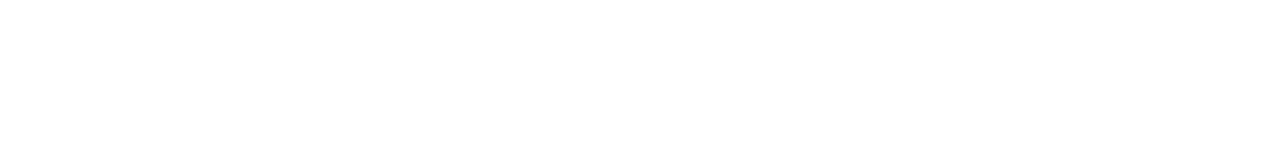
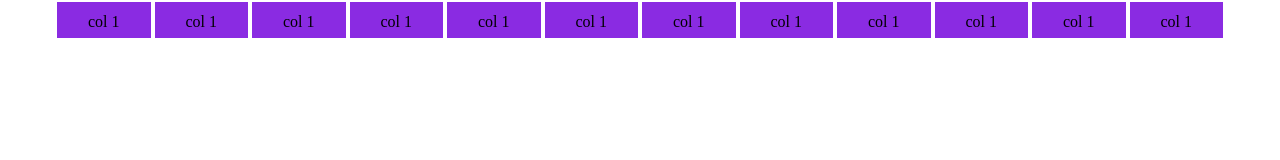
Before and after one commit to Marcosshyguy/html-css-12bool, a plain HTML site: page index.html in a window 1280 px wide. Drawn offline with Linux system fonts and the light colour scheme.

Commit message:
exercise done

```diff
--- a/css/style.css
+++ b/css/style.css
@@ -0,0 +1,21 @@
+*{
+    padding: 0;
+    margin: 0;
+    box-sizing: border-box;
+}
+
+.container-debug{
+    background-color: beige;
+}
+
+.box{
+    background: blueviolet;
+    border: solid white 2px;
+    text-align: center;
+    vertical-align: middle;
+    height: 40px;
+}
+
+.box p{
+    line-height: 40px;
+}
--- a/index.html
+++ b/index.html
@@ -9,6 +9,70 @@
     <title><Grid-test></Grid-test></title>
 </head>
 <body>
+    <div class="container container-debug">
+        <div class="row">
+            <div class="col-1">
+                <div class="box">
+                    <p>col 1</p>
+                </div>
+            </div>
+            <div class="col-1">
+                <div class="box">
+                    <p>col 1</p>
+                </div>
+            </div>
+            <div class="col-1">
+                <div class="box">
+                    <p>col 1</p>
+                </div>
+            </div>
+            <div class="col-1">
+                <div class="box">
+                    <p>col 1</p>
+                </div>
+            </div>
+            <div class="col-1">
+                <div class="box">
+                    <p>col 1</p>
+                </div>
+            </div>
+            <div class="col-1">
+                <div class="box">
+                    <p>col 1</p>
+                </div>
+            </div>
+            <div class="col-1">
+                <div class="box">
+                    <p>col 1</p>
+                </div>
+            </div>
+            <div class="col-1">
+                <div class="box">
+                    <p>col 1</p>
+                </div>
+            </div>
+            <div class="col-1">
+                <div class="box">
+                    <p>col 1</p>
+                </div>
+            </div>
+            <div class="col-1">
+                <div class="box">
+                    <p>col 1</p>
+                </div>
+            </div>
+            <div class="col-1">
+                <div class="box">
+                    <p>col 1</p>
+                </div>
+            </div>
+            <div class="col-1">
+                <div class="box">
+                    <p>col 1</p>
+                </div>
+            </div>
 
+        </div>
+    </div>
 </body>
 </html>
```
